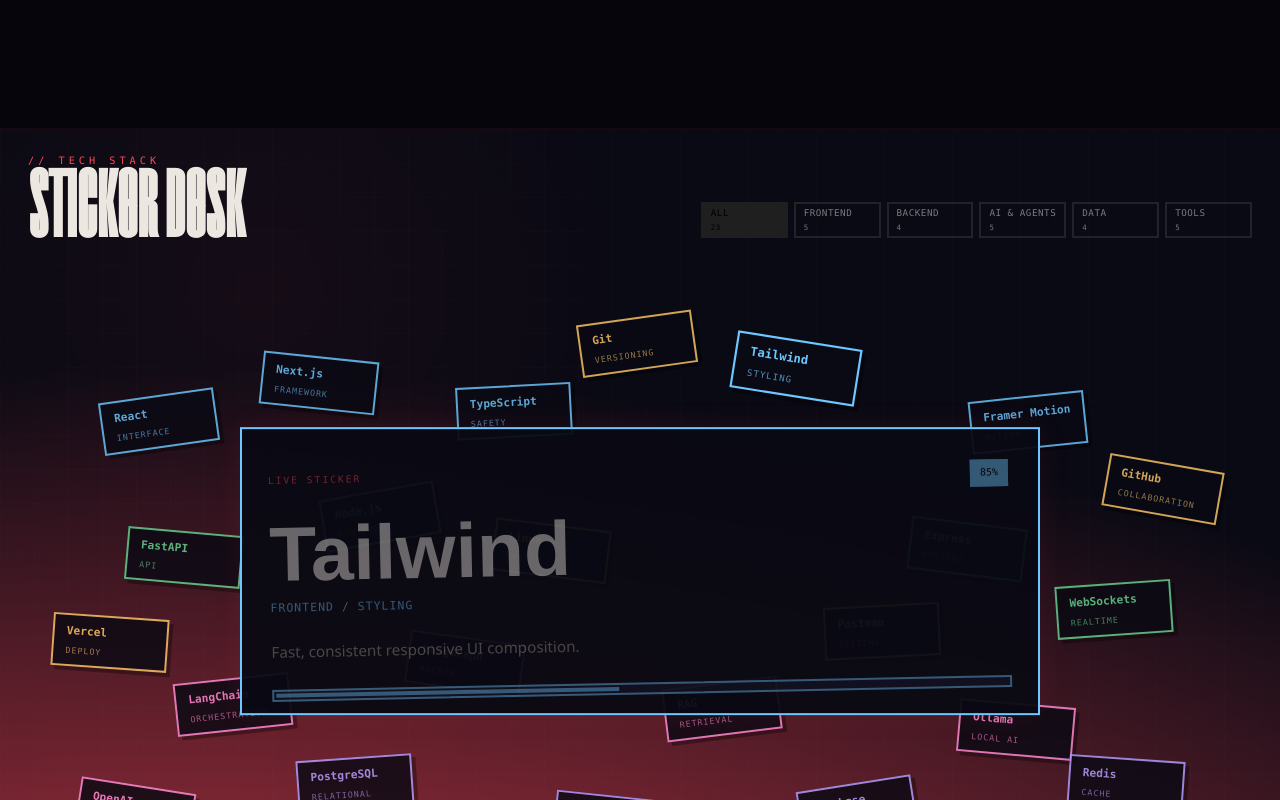
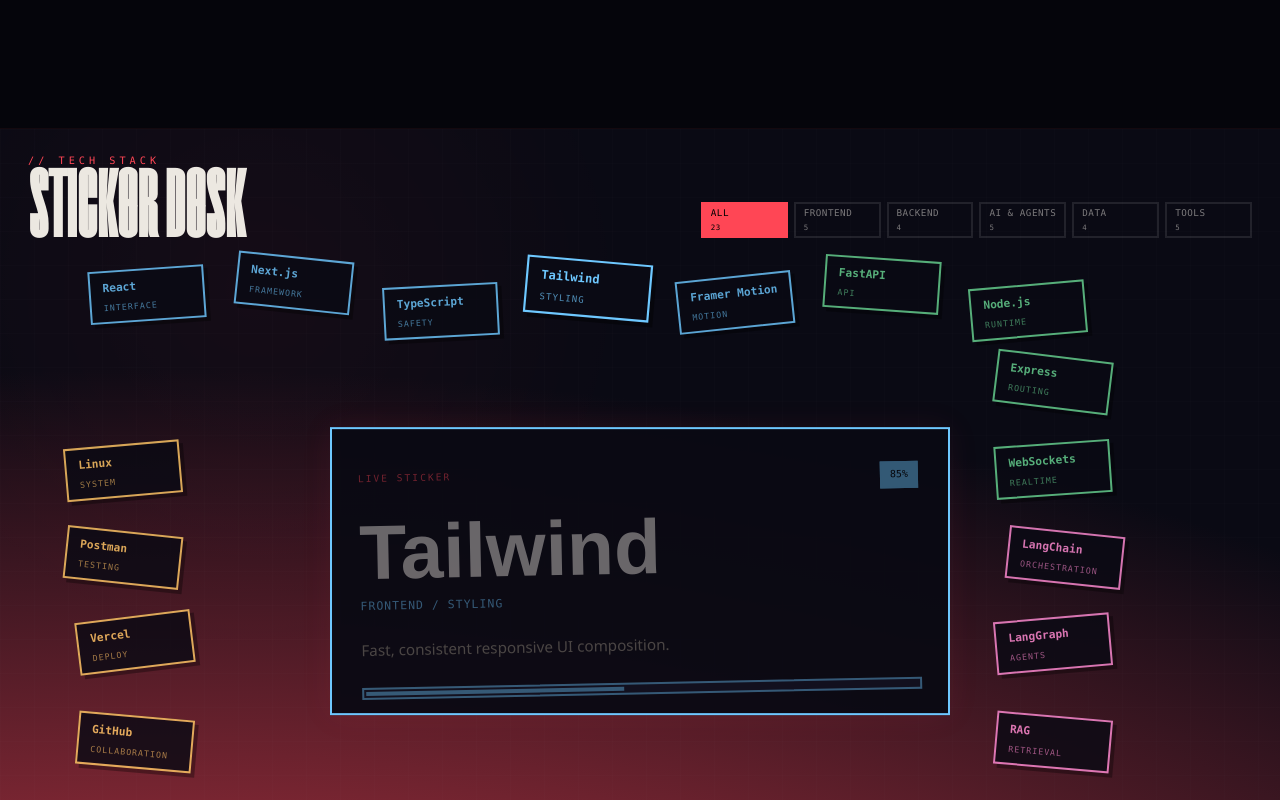
Before and after one commit to hameed-afsar-km/Elysian-Portfolio, a Next.js app: page / in a window 1280 px wide. Shown: the part 8200-9000 px from the top of the page. Built offline with nearby package versions, Linux system fonts and the light colour scheme; a web font is replaced by a local one.

Commit message:
refactor: Tech Stack Section

```diff
--- a/src/components/TechStackMarquee.tsx
+++ b/src/components/TechStackMarquee.tsx
@@ -48,12 +48,14 @@
 const CATEGORIES = ["All", ...Object.keys(CATEGORY_COLORS)];
 
 const PLACEMENTS = [
-  { x: 6, y: 24, r: -8 }, { x: 19, y: 18, r: 6 }, { x: 35, y: 22, r: -3 }, { x: 58, y: 16, r: 9 },
-  { x: 77, y: 24, r: -6 }, { x: 8, y: 44, r: 5 }, { x: 24, y: 38, r: -10 }, { x: 72, y: 43, r: 7 },
-  { x: 84, y: 52, r: -4 }, { x: 12, y: 66, r: -6 }, { x: 31, y: 60, r: 8 }, { x: 52, y: 67, r: -7 },
-  { x: 76, y: 70, r: 5 }, { x: 4, y: 82, r: 9 }, { x: 22, y: 78, r: -4 }, { x: 43, y: 84, r: 6 },
-  { x: 63, y: 82, r: -9 }, { x: 85, y: 78, r: 4 }, { x: 45, y: 12, r: -8 }, { x: 88, y: 34, r: 10 },
-  { x: 2, y: 57, r: 4 }, { x: 65, y: 55, r: -3 }, { x: 38, y: 43, r: 7 },
+  { x: 5, y: 5, r: -4 },    { x: 17, y: 3, r: 6 },   { x: 29, y: 7, r: -3 },
+  { x: 41, y: 4, r: 5 },    { x: 53, y: 6, r: -6 },  { x: 65, y: 3, r: 4 },
+  { x: 77, y: 7, r: -5 },   { x: 79, y: 18, r: 7 },  { x: 79, y: 31, r: -4 },
+  { x: 80, y: 44, r: 6 },   { x: 79, y: 57, r: -5 }, { x: 79, y: 72, r: 5 },
+  { x: 77, y: 87, r: -6 },  { x: 65, y: 89, r: 7 },  { x: 53, y: 86, r: -4 },
+  { x: 41, y: 90, r: 6 },   { x: 29, y: 87, r: -5 }, { x: 17, y: 89, r: 7 },
+  { x: 5, y: 87, r: -6 },   { x: 4, y: 72, r: 5 },   { x: 4, y: 57, r: -7 },
+  { x: 3, y: 44, r: 6 },    { x: 3, y: 31, r: -5 },  { x: 3, y: 18, r: 7 },
 ];
 
 export default function TechStackMarquee() {
@@ -77,7 +79,7 @@
       CATEGORIES.map((item) => ({
         name: item,
         count: item === "All" ? TECH.length : TECH.filter((tech) => tech.category === item).length,
-        color: item === "All" ? "#1f1f1f" : CATEGORY_COLORS[item],
+        color: item === "All" ? "#ff4655" : CATEGORY_COLORS[item],
       })),
     []
   );
@@ -125,7 +127,7 @@
         }}
       />
 
-      <div className="relative z-10 grid h-full grid-rows-[auto_1fr] px-4 py-4 sm:px-7 sm:py-6">
+      <div className="relative z-10 mx-auto grid h-full w-full max-w-[1400px] grid-rows-[auto_1fr] px-4 py-4 sm:px-7 sm:py-6">
         <header className="grid gap-3 lg:grid-cols-[1fr_auto] lg:items-end">
           <div>
             <span className="block font-mono text-[0.64rem] uppercase tracking-[4px] text-[#ff4655]">
@@ -162,7 +164,7 @@
 
         <main className="relative min-h-0">
           <motion.div
-            className="absolute left-1/2 top-1/2 z-20 w-[min(95vw,800px)] -translate-x-1/2 -translate-y-1/2 border-2 bg-[#0a0a14]/95 p-5 shadow-[0_0_30px_rgba(255,70,85,0.08)] sm:p-7 overflow-hidden"
+            className="absolute left-1/2 top-1/2 z-20 w-[min(95vw,620px)] -translate-x-1/2 -translate-y-1/2 border-2 bg-[#0a0a14]/95 p-5 shadow-[0_0_30px_rgba(255,70,85,0.08)] sm:p-7 overflow-hidden"
             style={{
               rotateX: "var(--tilt-x, 0deg)",
               rotateY: "var(--tilt-y, 0deg)",
```
